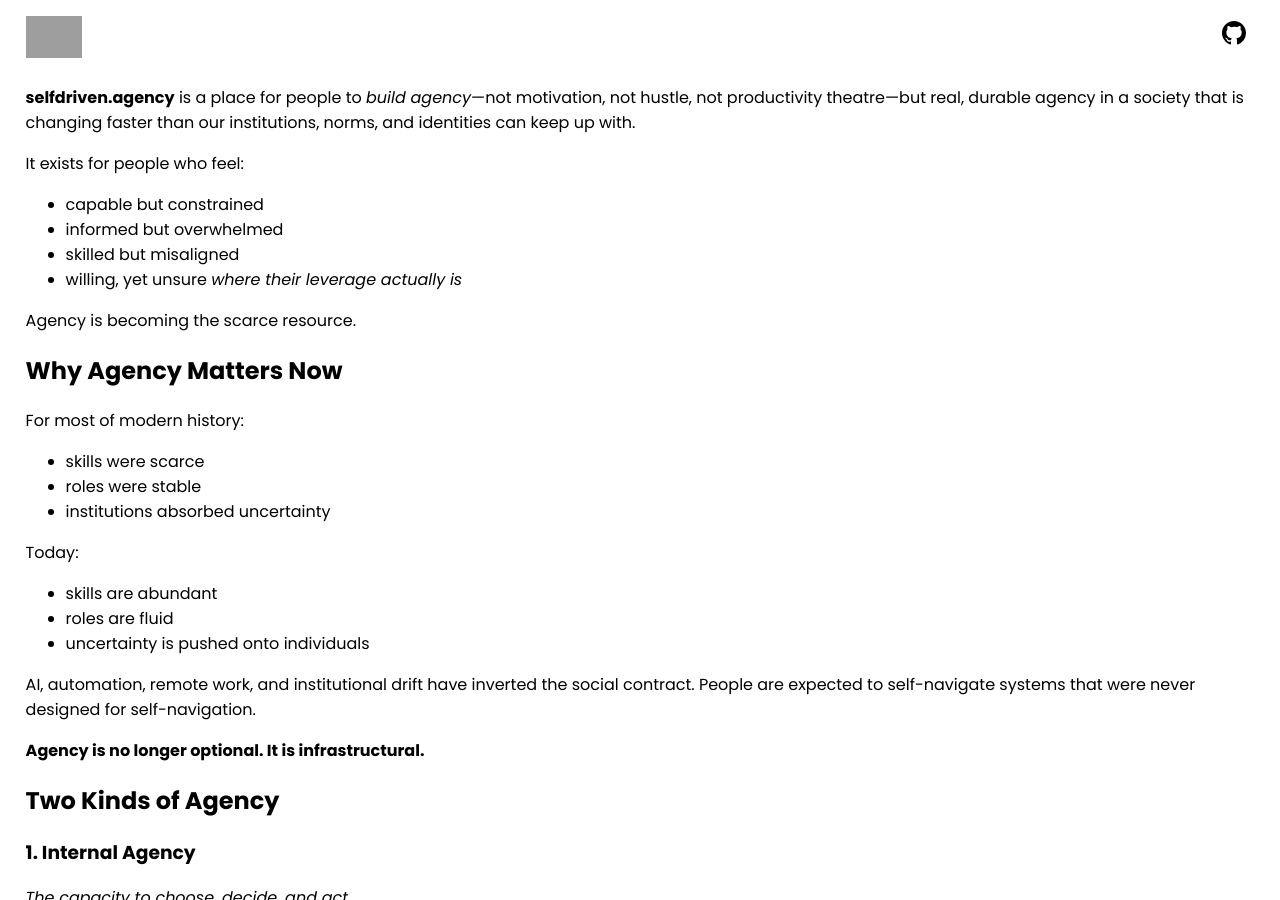
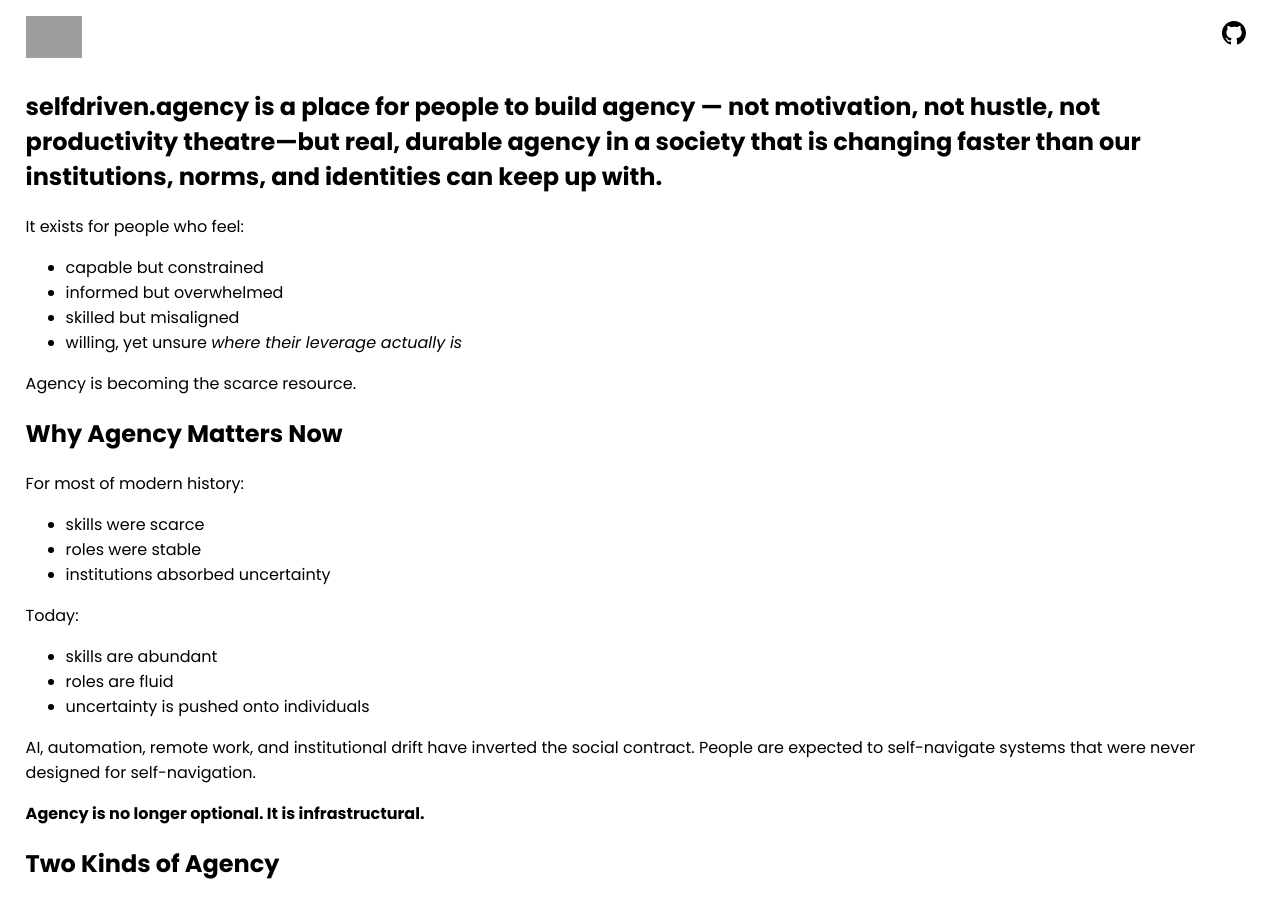
Before and after one commit to selfdriven-foundation/selfdriven-agency, a Jekyll site: the page built from docs/index.md, in a window 1280 px wide and 900 px high. Built offline with Jekyll 4.4.1, drawn with Linux system fonts in a browser that asks for light colours; grey boxes are pictures that could not be loaded.

```diff
--- a/docs/index.md
+++ b/docs/index.md
@@ -4,7 +4,7 @@ title: Home - selfdriven Agency
 subtitle: Building Agency in a Rapidly Transforming Society
 ---
 
-**selfdriven.agency** is a place for people to *build agency*—not motivation, not hustle, not productivity theatre—but real, durable agency in a society that is changing faster than our institutions, norms, and identities can keep up with.
+## selfdriven.agency is a place for people to build agency — not motivation, not hustle, not productivity theatre—but real, durable agency in a society that is changing faster than our institutions, norms, and identities can keep up with.
 
 It exists for people who feel:
 - capable but constrained
@@ -132,7 +132,6 @@ It is not:
 - a replacement identity
 - a top-down program
 
-
 ## The Core Hypothesis
 
 *When people are given the tools to understand themselves, their options, and their leverage, they will act responsibly—without being forced.*
```
